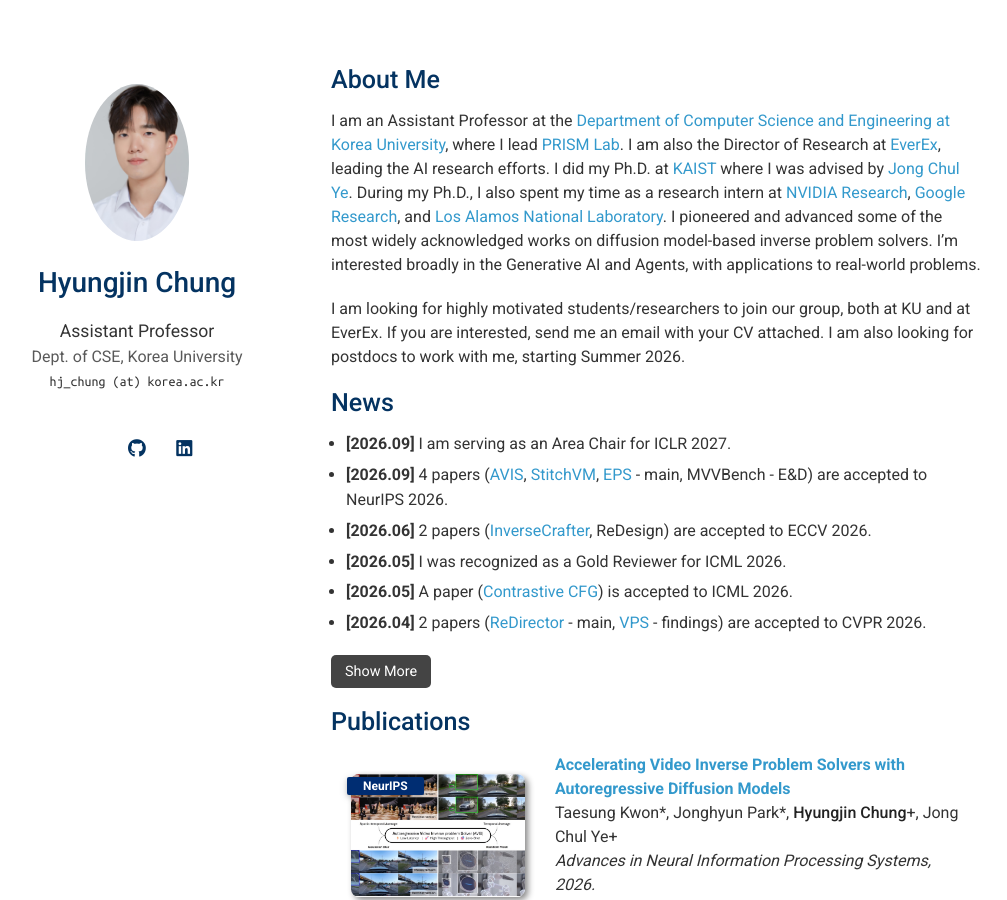
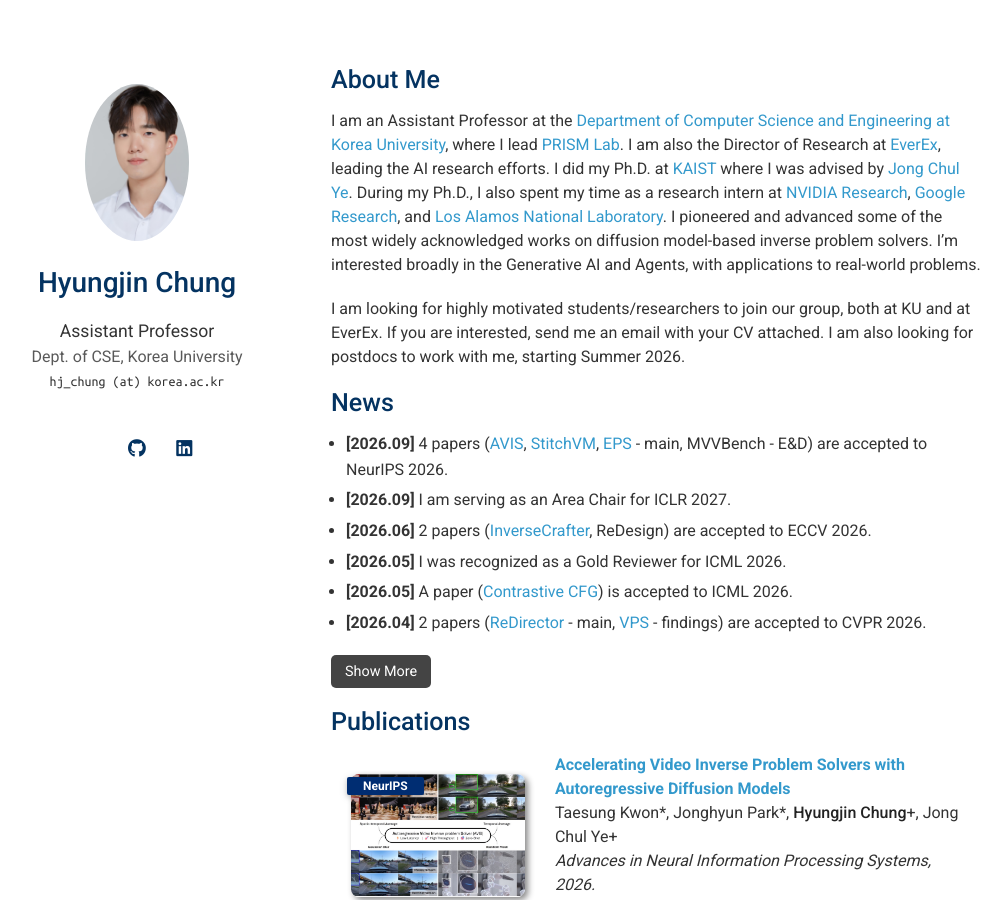
Before and after one commit to hyungjin-chung/hyungjin-chung.github.io, a Jekyll site: the page built from index.md, in a window 1280 px wide and 900 px high. Shown: the whole window, without its empty margins (139-1146 px from the left). Built offline with Jekyll 4.4.1, drawn with Linux system fonts in a browser that asks for light colours; a style sheet for code colours, icons or effects is not loaded.

Commit message:
news order
Co-Authored-By: Claude Opus 5.5 (1M context) <noreply@anthropic.com>

```diff
--- a/index.md
+++ b/index.md
@@ -11,8 +11,8 @@ I am looking for highly motivated students/researchers to join our group, both a
 ## News
 
 <ul id="news-list">
+  <li><b>[2026.09]</b> 4 papers (<a href="https://arxiv.org/abs/2605.20624">AVIS</a>, <a href="https://arxiv.org/abs/2605.19804">StitchVM</a>, <a href="https://arxiv.org/abs/2606.17048">EPS</a> - main, MVVBench - E&D) are accepted to NeurIPS 2026.</li>
   <li><b>[2026.09]</b> I am serving as an Area Chair for ICLR 2027.</li>
-  <li><b>[2026.09]</b> 4 papers (<a href="https://arxiv.org/abs/2605.20624">AVIS</a>, <a href="https://arxiv.org/abs/2605.19804">StitchVM</a>, <a href="https://arxiv.org/abs/2606.17048">EPS</a> - main, MVVBench - E&D) are accepted to NeurIPS 2026.</li>
   <li><b>[2026.06]</b> 2 papers (<a href="https://arxiv.org/abs/2512.05672">InverseCrafter</a>, ReDesign) are accepted to ECCV 2026.</li>
   <li><b>[2026.05]</b> I was recognized as a Gold Reviewer for ICML 2026.</li>
   <li><b>[2026.05]</b> A paper (<a href="https://arxiv.org/abs/2411.17077">Contrastive CFG</a>) is accepted to ICML 2026.</li>
```
